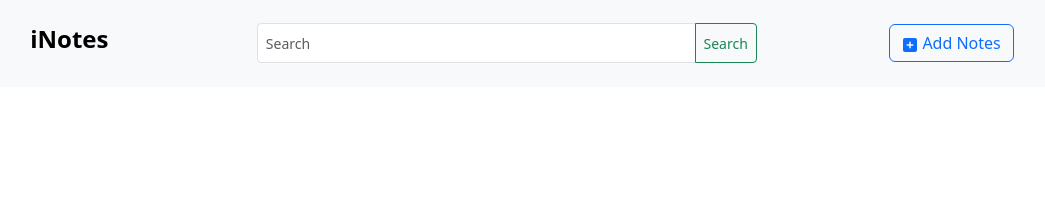
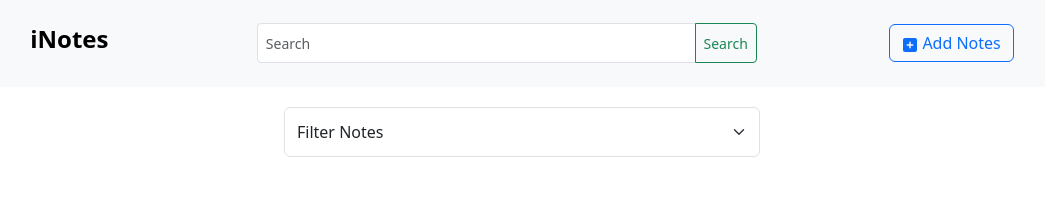
Before and after one commit to MVazeZAQ/MVTeam, a React (Vite) app in the folder frontend/: page / in a window 1280 px wide. Shown: the top 207 px of the page, without its empty margins (118-1163 px from the left). Built offline with nearby package versions, Linux system fonts and the light colour scheme.

Commit message:
display: in app page

```diff
--- a/frontend/src/App.jsx
+++ b/frontend/src/App.jsx
@@ -1,10 +1,12 @@
 import React from "react";
 import NavBar from "./components/Navbar";
+import Filter from "./components/Filter ";
 
 const App = () => {
   return (
     <>
       <NavBar />
+      <Filter />
     </>
   );
 };
```
